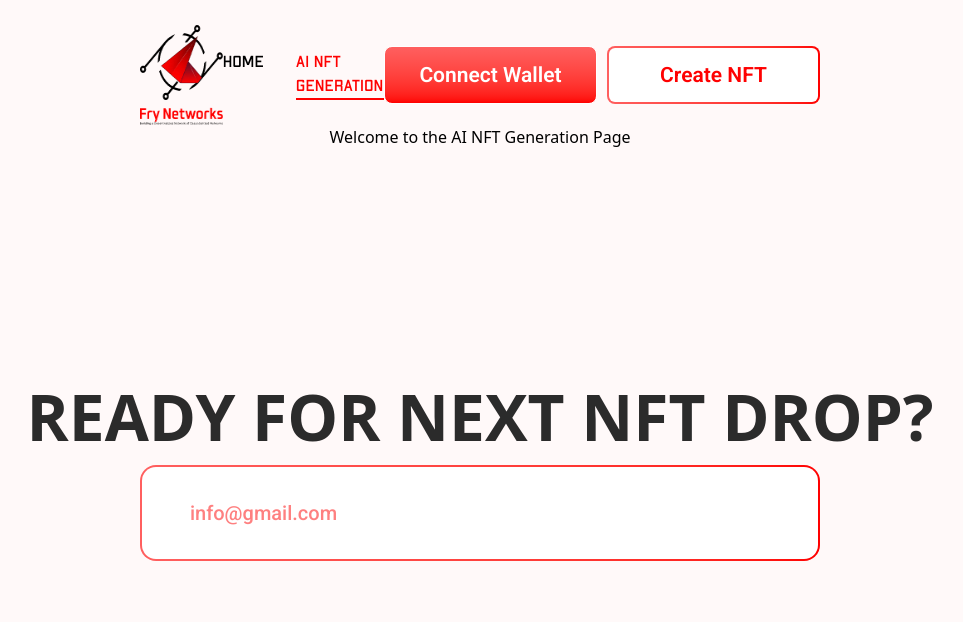
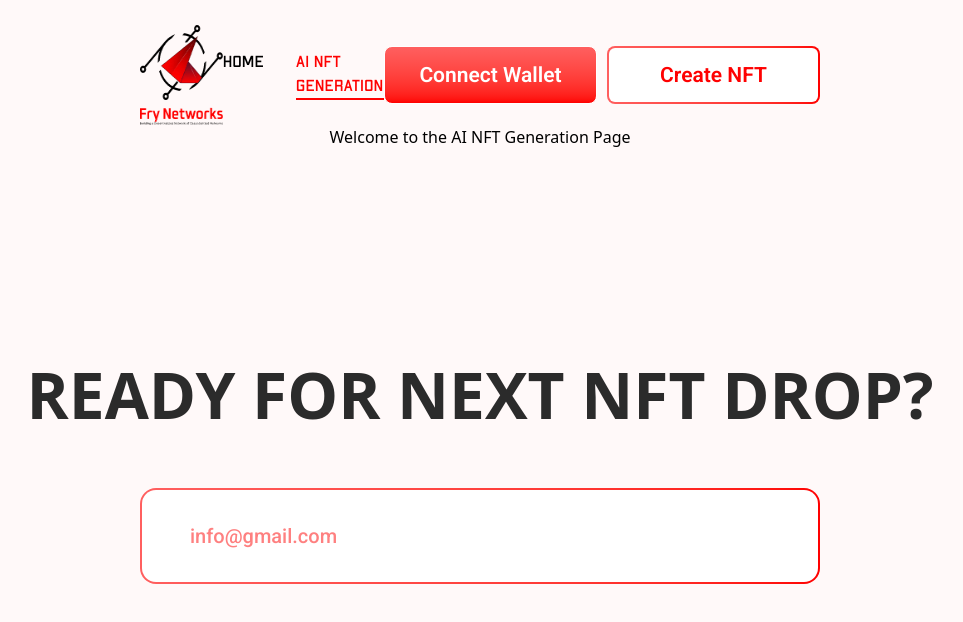
Before and after one commit to muznahrehman21/NFT, a React (Vite) app: page /second in a window 1280 px wide. Shown: the top 622 px of the page, without its empty margins (160-1123 px from the left). Built offline with nearby package versions, Linux system fonts and the light colour scheme.

Commit message:
minor changes

```diff
--- a/src/components/Footer.jsx
+++ b/src/components/Footer.jsx
@@ -3,13 +3,11 @@ import React from "react";
 
 export default function Footer() {
   return (
-    <div className="flex justify-center items-center w-[1320px] h-[632px]">
-      <section className="text-center">
-        <h1 className="font-oxanium font-bold text-[#2B2B2B] text-[64px]">
-          READY FOR NEXT NFT DROP?
-        </h1>
-        <Input />
-      </section>
+    <div className="flex flex-col justify-center items-center space-y-[45px] w-[1320px] h-[632px]">
+      <h1 className="font-oxanium font-bold text-[#2B2B2B] text-[64px] text-center">
+        READY FOR NEXT NFT DROP?
+      </h1>
+      <Input />
     </div>
   );
 }
```
